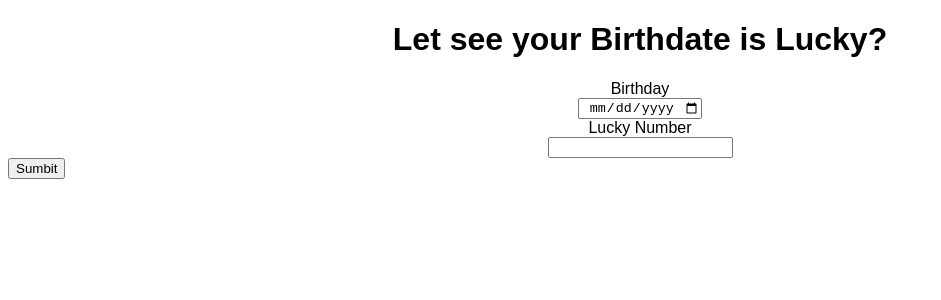
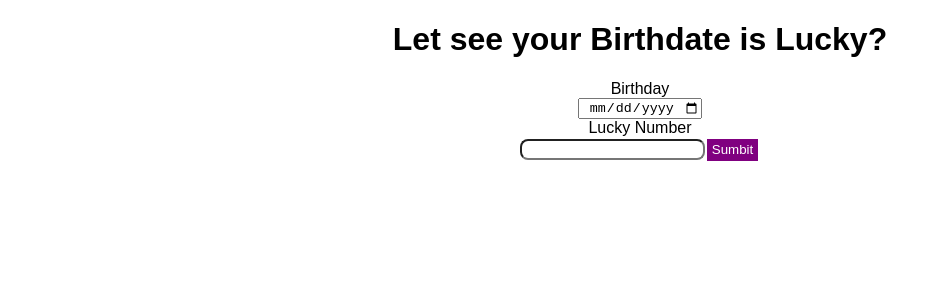
Before and after one commit to saketkum11/birthdaylucky, a React (Create React App) app: page / in a window 1280 px wide. Shown: the top 300 px of the page, without its empty margins (0-941 px from the left). Built offline with nearby package versions, Linux system fonts and the light colour scheme.

Commit message:
update in css

```diff
--- a/src/App.js
+++ b/src/App.js
@@ -54,10 +54,22 @@ export default function App() {
       <label style={{ display: "block" }}>Lucky Number</label>
       <input
         type="number"
-        style={{ textAlign: "center" }}
+        style={{
+          textAlign: "center",
+          borderRadius: "0.5rem",
+          backgroundColor: ""
+        }}
         onChange={luckyHandler}
       ></input>
-      <button style={{ display: "block" }} onClick={submitHandler}>
+      <button
+        style={{
+          padding: "0.2rem 0.3rem",
+          background: "purple",
+          color: "white",
+          border: "2px solid white"
+        }}
+        onClick={submitHandler}
+      >
         Sumbit
       </button>
 
```
